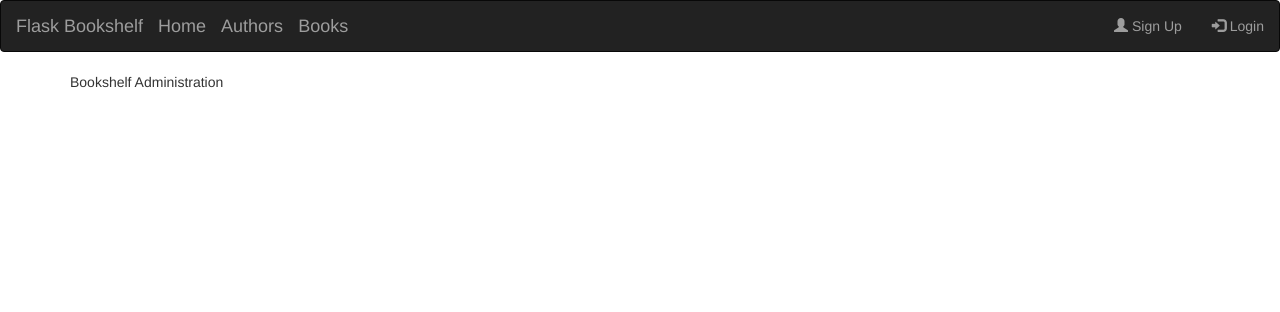
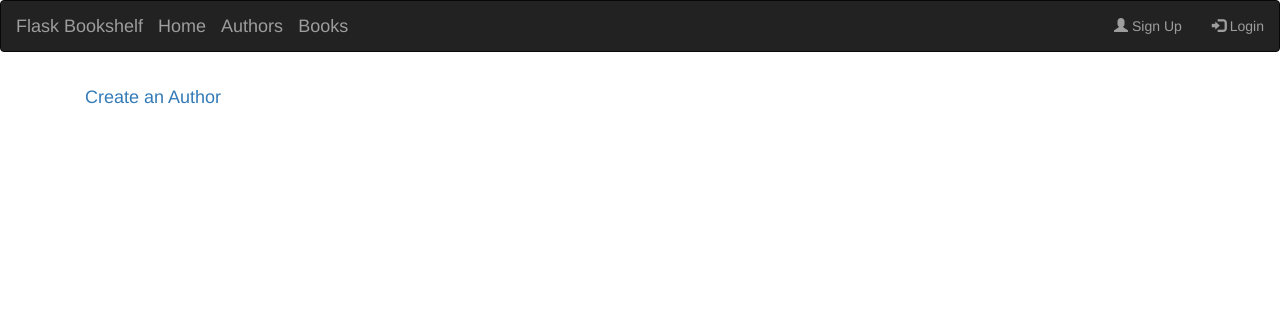
Before and after one commit to damyanbogoev/flask-bookshelf, a Flask app: page /admin/ in a window 1280 px wide. Shown: the top 312 px of the page. Run offline with Flask 2, Linux system fonts and the light colour scheme; some libraries are stand-ins or nearby versions.

Commit message:
Adding a functionality for creating a new author.

```diff
--- a/bookshelf/admin/controllers.py
+++ b/bookshelf/admin/controllers.py
@@ -1,4 +1,6 @@
-from flask import Blueprint, render_template
+from flask import Blueprint, render_template, request, flash
+from bookshelf.admin.forms.author_forms import CreateAuthorForm
+from bookshelf.data.models import Author, db
 
 
 admin = Blueprint('admin', __name__, template_folder='templates')
@@ -7,3 +9,14 @@ admin = Blueprint('admin', __name__, template_folder='templates')
 @admin.route('/')
 def index():
     return render_template('admin_index.htm')
+
+
+@admin.route('/author/create', methods = ['GET', 'POST'])
+def create_author():
+    form = CreateAuthorForm(request.form)
+    if request.method == 'POST' and form.validate():
+        author = Author(form.names.data)
+        db.session.add(author)
+        flash('Author successfully created.')
+        return redirect(url_for('main.display_authors'))
+    return render_template('create_author.htm', form=form)
--- /dev/null
+++ b/bookshelf/admin/forms/author_forms.py
@@ -0,0 +1,4 @@
+from wtforms import Form, TextField, validators
+
+class CreateAuthorForm(Form):
+    names = TextField('Names', [validators.Length(min=5, max=70)])
--- a/bookshelf/admin/templates/admin_index.htm
+++ b/bookshelf/admin/templates/admin_index.htm
@@ -1,6 +1,6 @@
 {% extends 'layout.htm' %}
 {% block container %}
   <div class="top-pad">
-    Bookshelf Administration
+    <a class="navbar-brand" href="{{ url_for('admin.create_author') }}">Create an Author</a>
   </div>
 {% endblock %}
```
Also changed, not shown: bookshelf/admin/templates/create_author.htm (added, +10 -0 lines), bookshelf/admin/forms/__init__.py (added).
